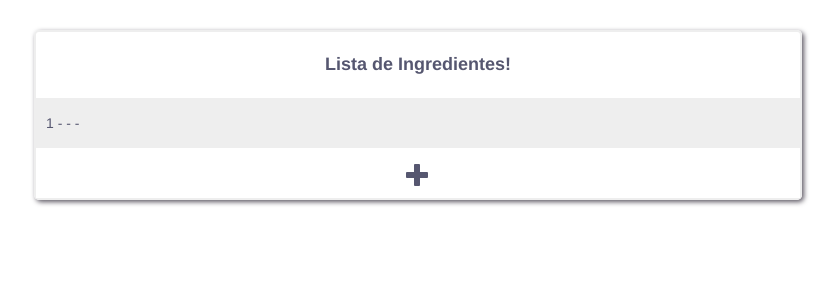
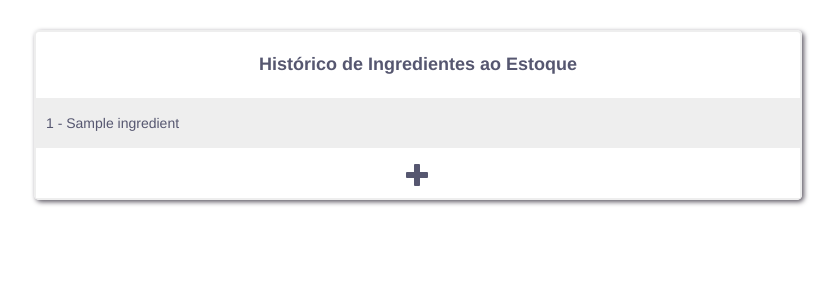
Before and after one commit to douglasrdv/inventory_manager, a Django app: page /inventory/ingredients-list/ in a window 1280 px wide. Shown: the part 65-365 px from the top of the page, without its empty margins (222-1061 px from the left). Run offline with Django 4.2, Linux system fonts and the light colour scheme; tables that the repository leaves empty hold one stand-in row (values such as "Sample post"); some libraries are stand-ins or nearby versions.

Commit message:
fix: Now showing ingredient name in ingredient inventory list

```diff
--- a/thelirios/myapp/templates/ingredient_inventory.html
+++ b/thelirios/myapp/templates/ingredient_inventory.html
@@ -8,17 +8,17 @@
     <link rel="stylesheet" href="../../static/style.css">
 
 
-    <title>Estoque de Ingredientes</title>
+    <title>Histórico de Ingrediente</title>
 </head>
 <body>
     {% include 'header.html' %}
     <div class="list-cont">
-    <p class="title">Lista de Ingredientes!</p>
+    <p class="title">Histórico de Ingredientes ao Estoque</p>
 
         {% for ingredient in ingredients %}
         <div class="{% cycle 'row1' 'row2' %} row">
             <div class="list-text">
-                <p>{{ ingredient.id }} - {{ ingredient.name }} - {{ ingredient.weight }} - {{ ingredient.brand }}</p>
+                <p>{{ ingredient.id }} - {{ ingredient.ingredient.name }}</p>
             </div>
         </div>
         {% endfor %}
```
